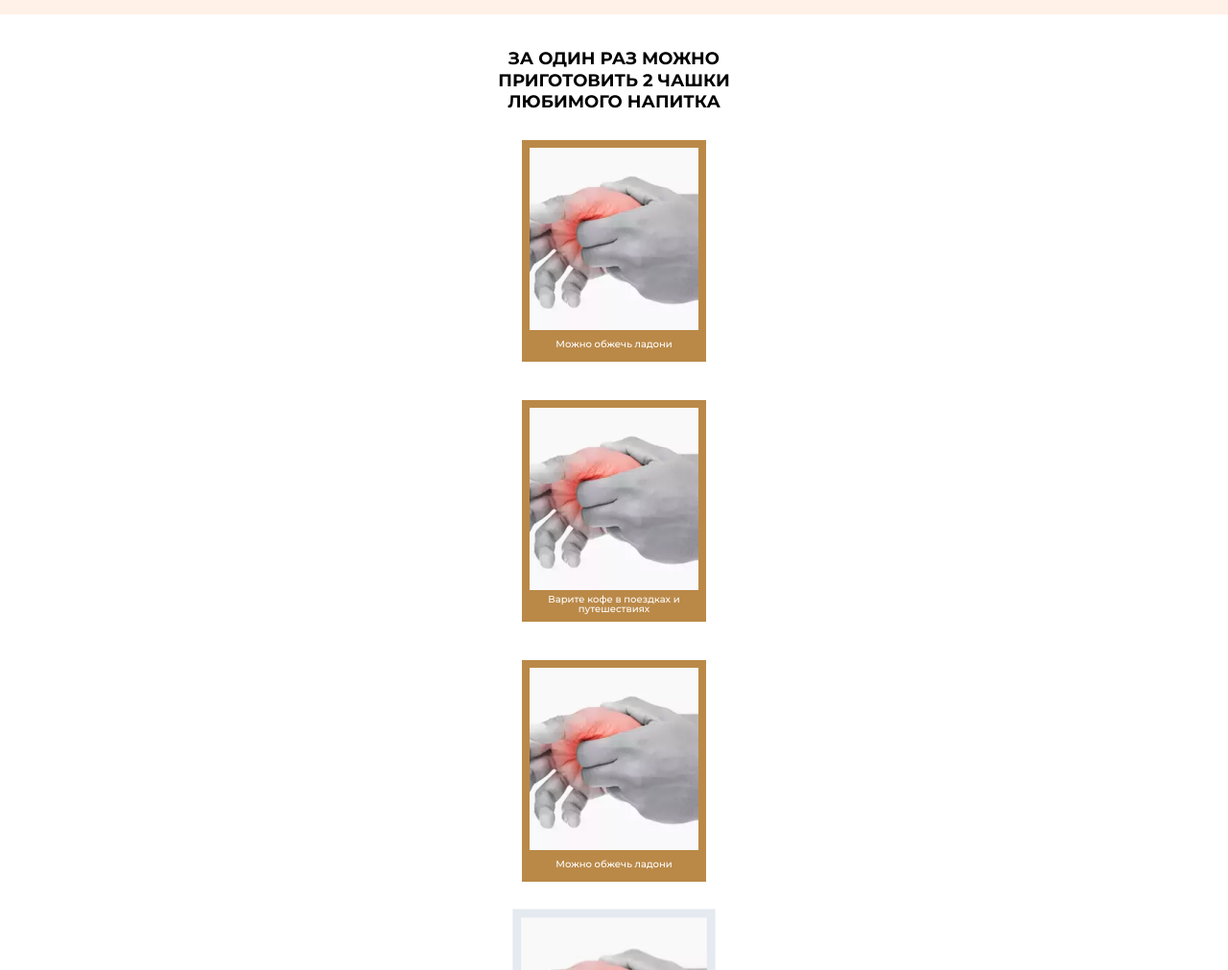
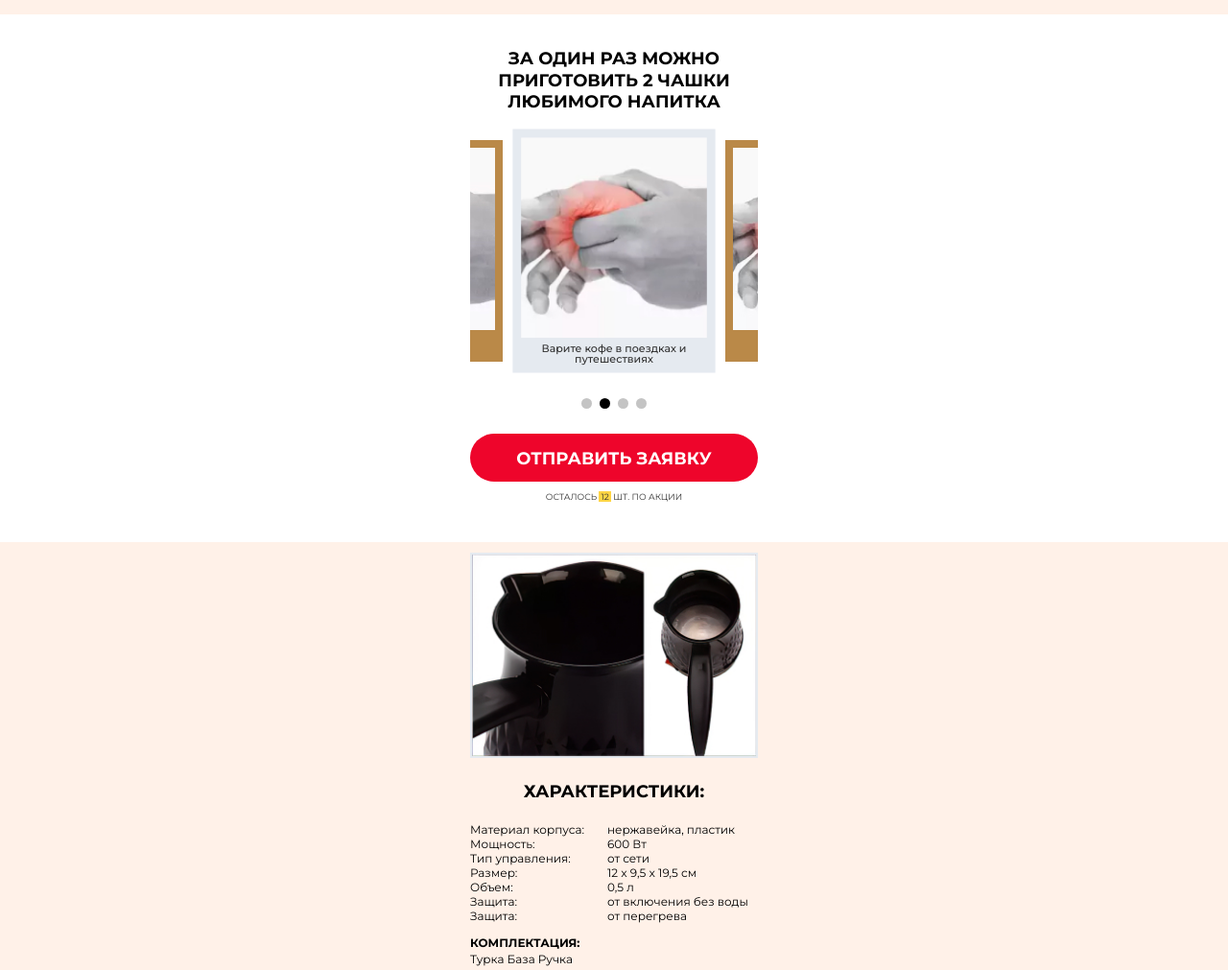
Before and after one commit to postolenko/cofeetime, a plain HTML site: page index.html in a window 1280 px wide. Shown: the part 4233-5244 px from the top of the page at 96% size. Drawn offline with Linux system fonts and the light colour scheme.

Commit message:
Coffeetime

```diff
--- a/index.html
+++ b/index.html
@@ -565,6 +565,7 @@
 
 	</div>
 
+	<link rel="stylesheet" type="text/css" href="slick/slick.css">
 	<script src="vendors/js/jquery.js"></script>
 	<script src="slick/slick.js"></script>
 	<script src="js/scripts.js"></script>
```
